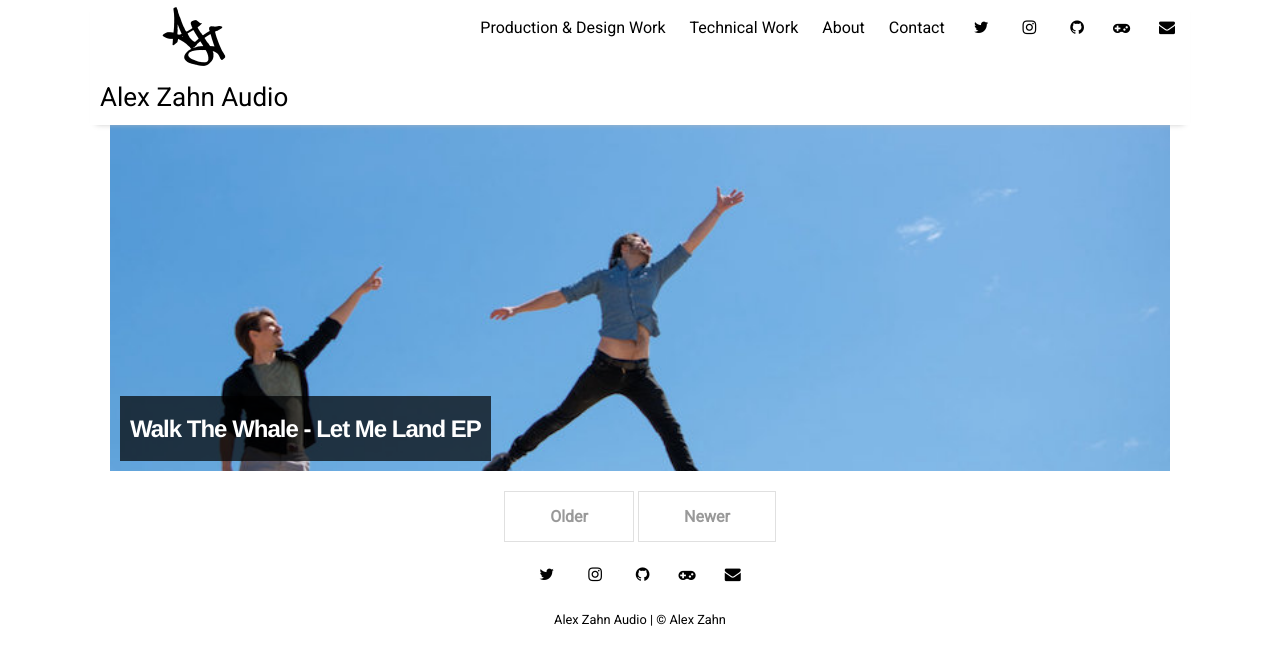
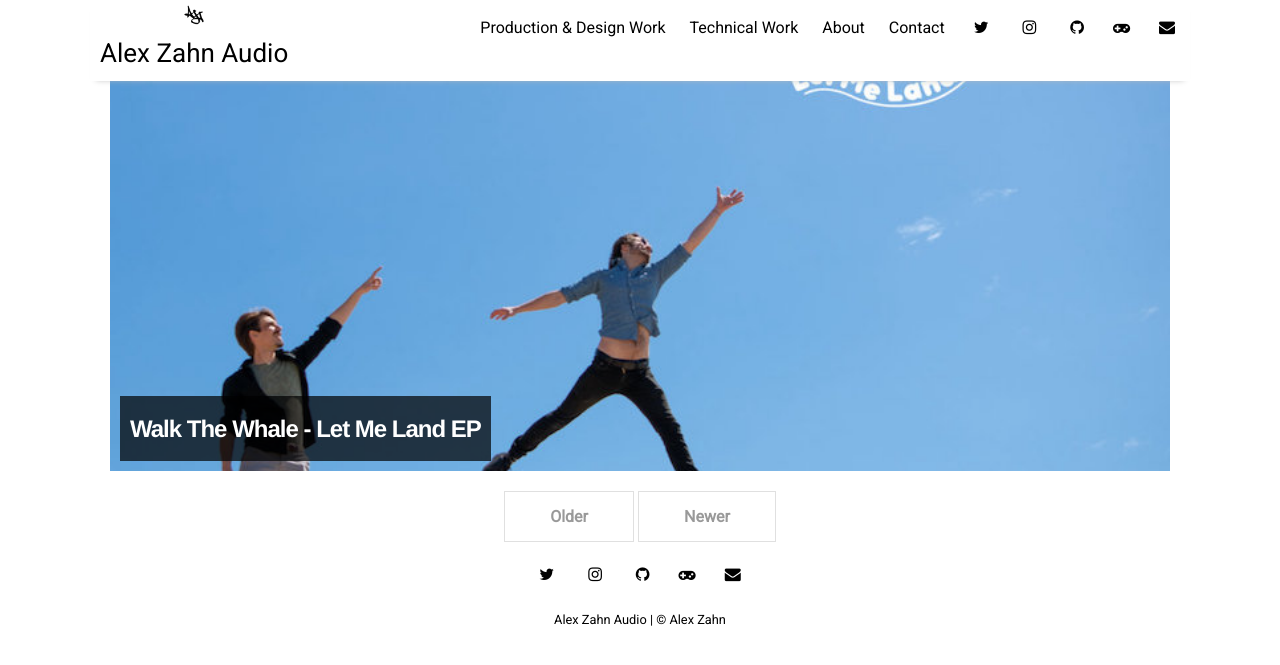
Before and after one commit to alexzahnaudio/alexzahnaudio.github.io, a Jekyll site: the page built from index.html, in a window 1280 px wide. Shown: the top 665 px of the page. Built offline with Jekyll 4.4.1, drawn with Linux system fonts in a browser that asks for light colours; nearby versions of some CDN libraries; the list of posts is cut into pages by our own code.

Commit message:
Update header.html

```diff
--- a/_includes/header.html
+++ b/_includes/header.html
@@ -1,6 +1,6 @@
 <header class="site-header">
   <h3 class="site-title">
-    <a href="{{ site.github.url }}/"><img src="{{ site.github.url }}/assets/img/logo.png" width="64" height="64" alt="logo" /> {{ site.title }}</a>
+    <a href="{{ site.github.url }}/"><img src="{{ site.github.url }}/assets/img/logo.png" width="20" height="20" alt="logo" /> {{ site.title }}</a>
   </h3>
   <nav class="menu-list">
     {% for item in site.data.settings.menu %}
```
